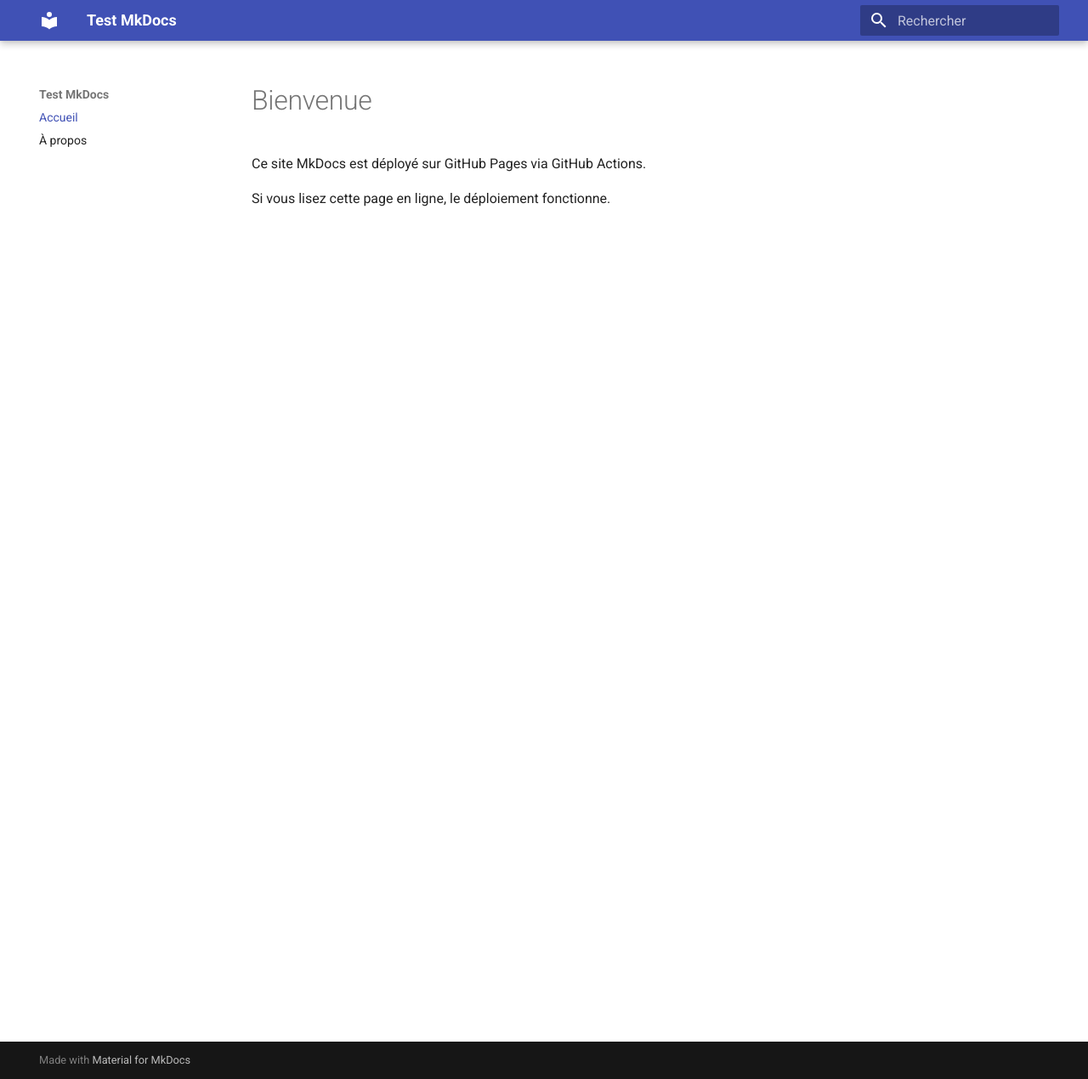
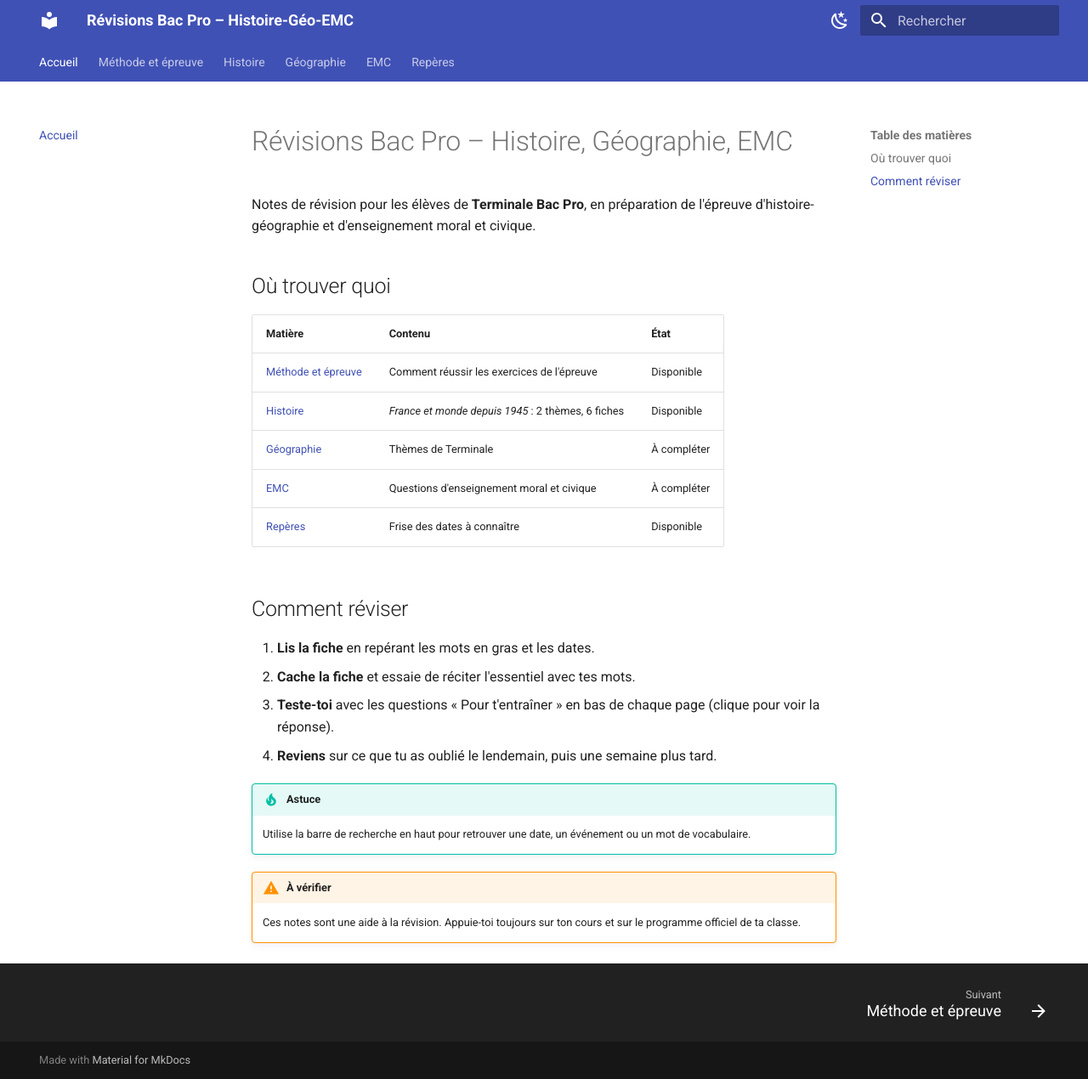
Before and after one commit to Hmarionx/test-mkdocs, an MkDocs documentation site: the page built from docs/index.md, in a window 1280 px wide and 1270 px high. Shown: the whole window at 85% size. Built offline with MkDocs 1.6.1 and Material for MkDocs 9.7.7, drawn with Linux system fonts in a browser that asks for light colours.

Commit message:
Add Bac Pro Terminale revision notes (histoire, methode, reperes)
Co-Authored-By: Claude Sonnet 5.5 <noreply@anthropic.com>

```diff
--- a/docs/index.md
+++ b/docs/index.md
@@ -1,5 +1,26 @@
-# Bienvenue
+# Révisions Bac Pro – Histoire, Géographie, EMC
 
-Ce site MkDocs est déployé sur GitHub Pages via GitHub Actions.
+Notes de révision pour les élèves de **Terminale Bac Pro**, en préparation de l'épreuve d'histoire-géographie et d'enseignement moral et civique.
 
-Si vous lisez cette page en ligne, le déploiement fonctionne.
+## Où trouver quoi
+
+| Matière | Contenu | État |
+|:--------|:--------|:-----|
+| [Méthode et épreuve](methode.md) | Comment réussir les exercices de l'épreuve | Disponible |
+| [Histoire](histoire/index.md) | *France et monde depuis 1945* : 2 thèmes, 6 fiches | Disponible |
+| [Géographie](geographie/index.md) | Thèmes de Terminale | À compléter |
+| [EMC](emc/index.md) | Questions d'enseignement moral et civique | À compléter |
+| [Repères](reperes.md) | Frise des dates à connaître | Disponible |
+
+## Comment réviser
+
+1. **Lis la fiche** en repérant les mots en gras et les dates.
+2. **Cache la fiche** et essaie de réciter l'essentiel avec tes mots.
+3. **Teste-toi** avec les questions « Pour t'entraîner » en bas de chaque page (clique pour voir la réponse).
+4. **Reviens** sur ce que tu as oublié le lendemain, puis une semaine plus tard.
+
+!!! tip "Astuce"
+    Utilise la barre de recherche en haut pour retrouver une date, un événement ou un mot de vocabulaire.
+
+!!! warning "À vérifier"
+    Ces notes sont une aide à la révision. Appuie-toi toujours sur ton cours et sur le programme officiel de ta classe.
--- a/mkdocs.yml
+++ b/mkdocs.yml
@@ -1,12 +1,55 @@
-site_name: Test MkDocs
-site_description: Site de test pour GitHub Pages
+site_name: Révisions Bac Pro – Histoire-Géo-EMC
+site_description: Notes de révision pour les élèves de Terminale Bac Pro (Histoire, Géographie, EMC)
 # À adapter : https://<utilisateur>.github.io/<depot>/
-site_url: https://UTILISATEUR.github.io/test-mkdocs/
+site_url: https://hmarionx.github.io/test-mkdocs/
 
 theme:
   name: material
   language: fr
+  features:
+    - navigation.tabs
+    - navigation.top
+    - navigation.footer
+    - search.highlight
+    - content.code.copy
+  palette:
+    - media: "(prefers-color-scheme: light)"
+      scheme: default
+      primary: indigo
+      toggle:
+        icon: material/weather-night
+        name: Mode sombre
+    - media: "(prefers-color-scheme: dark)"
+      scheme: slate
+      primary: indigo
+      toggle:
+        icon: material/weather-sunny
+        name: Mode clair
+
+markdown_extensions:
+  - admonition
+  - attr_list
+  - tables
+  - toc:
+      permalink: true
+  - pymdownx.details
+  - pymdownx.superfences
+  - pymdownx.tabbed:
+      alternate_style: true
 
 nav:
   - Accueil: index.md
-  - À propos: about.md
+  - Méthode et épreuve: methode.md
+  - Histoire:
+      - histoire/index.md
+      - "Thème 1 – Le jeu des puissances":
+          - La guerre froide: histoire/guerre-froide.md
+          - La décolonisation: histoire/decolonisation.md
+          - La construction européenne: histoire/construction-europeenne.md
+          - Le monde depuis 1991: histoire/monde-depuis-1991.md
+      - "Thème 2 – Vivre en France en démocratie":
+          - Les institutions: histoire/institutions.md
+          - Droits et société: histoire/droits-societe.md
+  - Géographie: geographie/index.md
+  - EMC: emc/index.md
+  - Repères: reperes.md
```
Also changed, not shown: docs/about.md (deleted, +0 -3 lines), docs/emc/index.md (added, +25 -0 lines), docs/geographie/index.md (added, +20 -0 lines), docs/histoire/construction-europeenne.md (added, +64 -0 lines), docs/histoire/decolonisation.md (added, +69 -0 lines), docs/histoire/droits-societe.md (added, +58 -0 lines), docs/histoire/guerre-froide.md (added, +59 -0 lines), docs/histoire/index.md (added, +18 -0 lines), docs/histoire/institutions.md (added, +63 -0 lines), docs/histoire/monde-depuis-1991.md (added, +57 -0 lines), docs/methode.md (added, +59 -0 lines), docs/reperes.md (added, +34 -0 lines).
